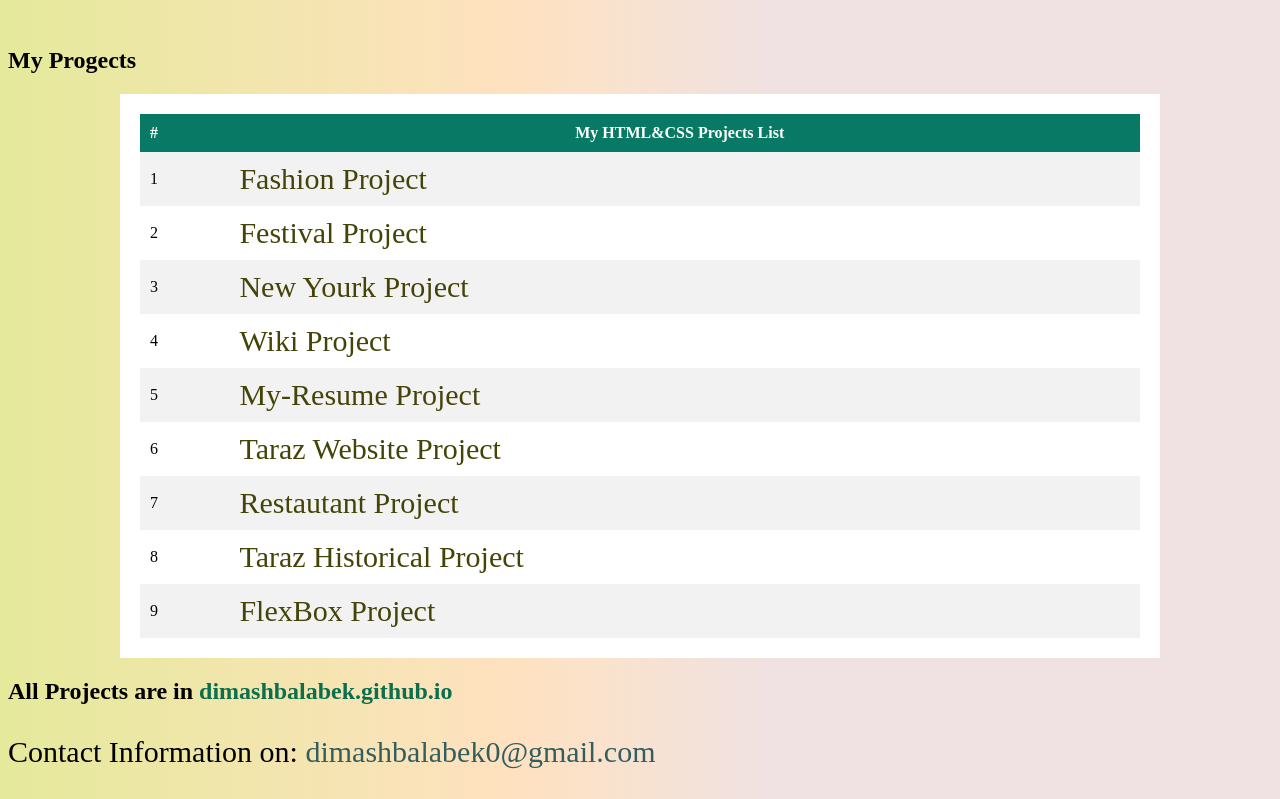
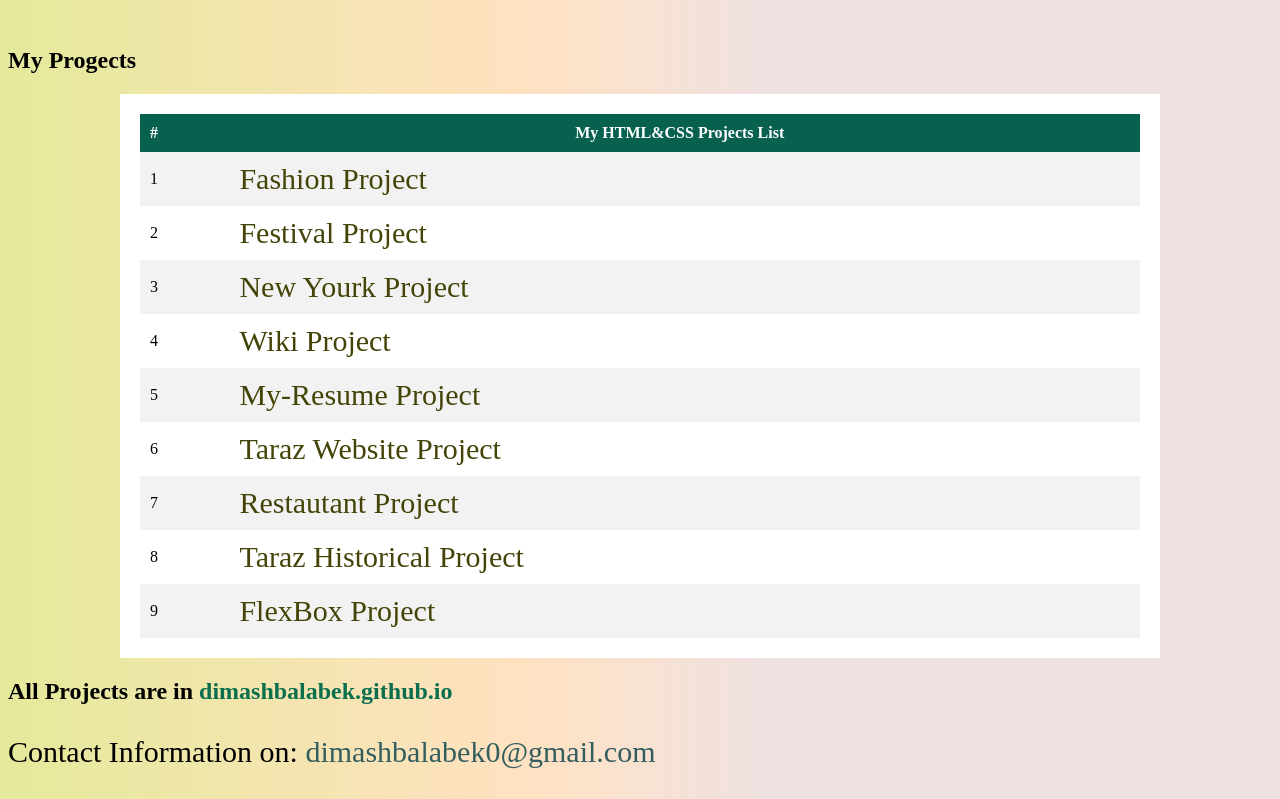
Before and after one commit to dimashbalabek/dimash.github.id, a plain HTML site: page Html/Resume-file/my-resume.html in a window 1280 px wide. Shown: the part 5199-5998 px from the top of the page. Drawn offline with Linux system fonts and the light colour scheme.

Commit message:
ssssssssssss

```diff
--- a/Html/Resume-file/style.css
+++ b/Html/Resume-file/style.css
@@ -34,7 +34,7 @@ td {
 }
 
 th {
-   background-color: #087964;
+   background-color: #08604f;
    color: #fff;
 }
 
```
